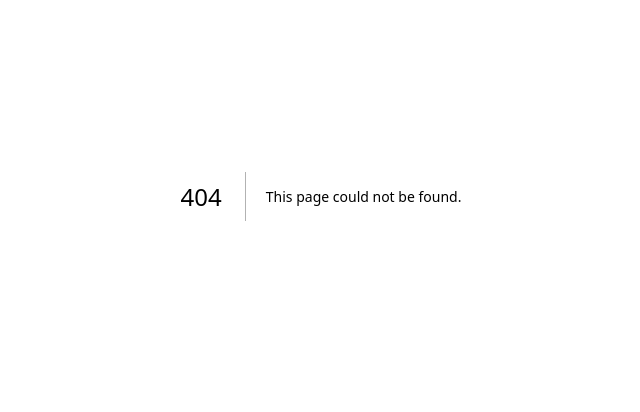
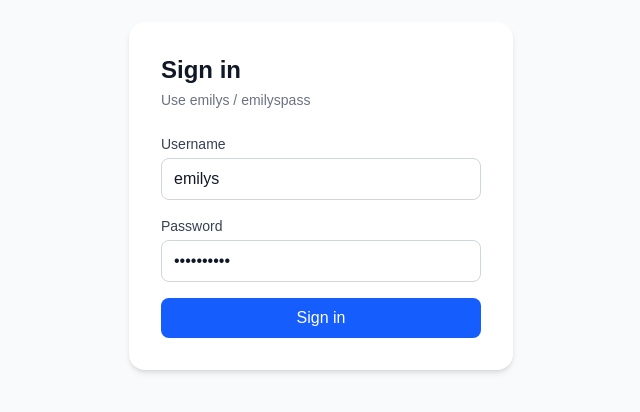
Before and after one commit to shubhs7799/dummyjson-admin-dashboard, a Next.js app: page /login in a window 1280 px wide. Before the commit this address had no page. Shown: the part 204-616 px from the top of the page, without its empty margins (319-959 px from the left). Built offline with nearby package versions, Linux system fonts and the light colour scheme; no server answers.

Commit message:
feat: add login page and auth service

```diff
--- a/src/app/layout.js
+++ b/src/app/layout.js
@@ -12,8 +12,8 @@ const geistMono = Geist_Mono({
 });
 
 export const metadata = {
-  title: "Create Next App",
-  description: "Generated by create next app",
+  title: "Product Admin Dashboard",
+  description: "Admin dashboard to manage products (DummyJSON API).",
 };
 
 export default function RootLayout({ children }) {
--- /dev/null
+++ b/src/app/login/page.js
@@ -0,0 +1,130 @@
+"use client";
+// src/app/login/page.js
+// Login screen. "use client" because it uses React state and event handlers.
+// Responsibilities:
+//  - collect username + password
+//  - basic validation (both required)
+//  - call the auth service
+//  - show an error message on failure
+//  - disable the button while submitting so rapid clicks can't fire
+//    multiple login requests (an assignment rule)
+
+import { useState } from "react";
+import { useRouter } from "next/navigation";
+import { login } from "@/services/authService";
+import { setToken } from "@/lib/token";
+
+export default function LoginPage() {
+  const router = useRouter();
+
+  // Controlled form fields. Prefilled with the assignment's demo credentials
+  // so testing is quick; the user can change them.
+  const [username, setUsername] = useState("emilys");
+  const [password, setPassword] = useState("emilyspass");
+
+  // UI state: an error message to show, and whether a request is in flight.
+  const [error, setError] = useState("");
+  const [submitting, setSubmitting] = useState(false);
+
+  async function handleSubmit(e) {
+    e.preventDefault();
+
+    // Guard: if a request is already running, ignore extra clicks/submits.
+    if (submitting) return;
+
+    // Simple client-side validation before hitting the API.
+    if (!username.trim() || !password.trim()) {
+      setError("Please enter both username and password.");
+      return;
+    }
+
+    setError("");
+    setSubmitting(true);
+    try {
+      // Call the auth service (which uses the shared axios instance).
+      const data = await login({ username: username.trim(), password });
+      // Save the token so the axios interceptor attaches it to future requests.
+      setToken(data.accessToken);
+      // Go to the products page (built in a later task).
+      router.push("/products");
+    } catch (err) {
+      // err is the normalized error from the axios interceptor.
+      // DummyJSON returns "Invalid credentials" on wrong username/password.
+      setError(err?.message || "Login failed. Please try again.");
+    } finally {
+      // Always re-enable the button, whether we succeeded or failed.
+      setSubmitting(false);
+    }
+  }
+
+  return (
+    <main className="flex min-h-screen items-center justify-center bg-gray-50 px-4">
+      <div className="w-full max-w-sm rounded-2xl bg-white p-8 shadow-md">
+        <h1 className="mb-1 text-2xl font-bold text-gray-900">Sign in</h1>
+        <p className="mb-6 text-sm text-gray-500">
+          Use <span className="font-medium">emilys</span> /{" "}
+          <span className="font-medium">emilyspass</span>
+        </p>
+
+        <form onSubmit={handleSubmit} className="space-y-4" noValidate>
+          {/* Username field */}
+          <div>
+            <label
+              htmlFor="username"
+              className="mb-1 block text-sm font-medium text-gray-700"
+            >
+              Username
+            </label>
+            <input
+              id="username"
+              type="text"
+              value={username}
+              onChange={(e) => setUsername(e.target.value)}
+              autoComplete="username"
+              className="w-full rounded-lg border border-gray-300 px-3 py-2 text-gray-900 outline-none focus:border-blue-500 focus:ring-2 focus:ring-blue-200"
+              placeholder="Enter username"
+            />
+          </div>
+
+          {/* Password field */}
+          <div>
+            <label
+              htmlFor="password"
+              className="mb-1 block text-sm font-medium text-gray-700"
+            >
+              Password
+            </label>
+            <input
+              id="password"
+              type="password"
+              value={password}
+              onChange={(e) => setPassword(e.target.value)}
+              autoComplete="current-password"
+              className="w-full rounded-lg border border-gray-300 px-3 py-2 text-gray-900 outline-none focus:border-blue-500 focus:ring-2 focus:ring-blue-200"
+              placeholder="Enter password"
+            />
+          </div>
+
+          {/* Error message (only shown when there is one) */}
+          {error && (
+            <p
+              role="alert"
+              className="rounded-lg bg-red-50 px-3 py-2 text-sm text-red-700"
+            >
+              {error}
+            </p>
+          )}
+
+          {/* Submit button. Disabled + label change while submitting. */}
+          <button
+            type="submit"
+            disabled={submitting}
+            className="w-full rounded-lg bg-blue-600 px-4 py-2 font-medium text-white transition hover:bg-blue-700 disabled:cursor-not-allowed disabled:bg-blue-400"
+          >
+            {submitting ? "Signing in..." : "Sign in"}
+          </button>
+        </form>
+      </div>
+    </main>
+  );
+}
--- a/src/app/page.js
+++ b/src/app/page.js
@@ -1,69 +1,10 @@
-import Image from "next/image";
+// src/app/page.js
+// The app's entry point. For now it simply forwards visitors to the login page.
+// Later, once auth + products exist, the root can decide: logged in -> /products,
+// logged out -> /login. redirect() is the App Router way to do a server redirect.
+
+import { redirect } from "next/navigation";
 
 export default function Home() {
-  return (
-    <div className="flex flex-col flex-1 items-center justify-center bg-zinc-50 font-sans dark:bg-black">
-      <main className="flex flex-1 w-full max-w-3xl flex-col items-center justify-between py-32 px-16 bg-white dark:bg-black sm:items-start">
-        <Image
-          className="dark:invert h-5 w-[100px]"
-          src="/next.svg"
-          alt="Next.js logo"
-          width={100}
-          height={20}
-          priority
-        />
-        <div className="flex flex-col items-center gap-6 text-center sm:items-start sm:text-left">
-          <h1 className="max-w-xs text-3xl font-semibold leading-10 tracking-tight text-black dark:text-zinc-50">
-            To get started, edit the{" "}
-            <code className="rounded bg-black/[.06] px-1.5 py-0.5 font-mono text-[0.9em] dark:bg-white/[.08]">
-              page.js
-            </code>{" "}
-            file.
-          </h1>
-          <p className="max-w-md text-lg leading-8 text-zinc-600 dark:text-zinc-400">
-            Looking for a starting point or more instructions? Head over to{" "}
-            <a
-              href="https://vercel.com/templates?framework=next.js&utm_source=create-next-app&utm_medium=appdir-template-tw&utm_campaign=create-next-app"
-              className="font-medium text-zinc-950 dark:text-zinc-50"
-            >
-              Templates
-            </a>{" "}
-            or the{" "}
-            <a
-              href="https://nextjs.org/learn?utm_source=create-next-app&utm_medium=appdir-template-tw&utm_campaign=create-next-app"
-              className="font-medium text-zinc-950 dark:text-zinc-50"
-            >
-              Learning
-            </a>{" "}
-            center.
-          </p>
-        </div>
-        <div className="flex flex-col gap-4 text-base font-medium sm:flex-row">
-          <a
-            className="flex h-12 w-full items-center justify-center gap-2 rounded-full bg-foreground px-5 text-background transition-colors hover:bg-[#383838] dark:hover:bg-[#ccc] md:w-[158px]"
-            href="https://vercel.com/new?utm_source=create-next-app&utm_medium=appdir-template-tw&utm_campaign=create-next-app"
-            target="_blank"
-            rel="noopener noreferrer"
-          >
-            <Image
-              className="dark:invert h-[14px] w-4"
-              src="/vercel.svg"
-              alt="Vercel logomark"
-              width={16}
-              height={14}
-            />
-            Deploy Now
-          </a>
-          <a
-            className="flex h-12 w-full items-center justify-center rounded-full border border-solid border-black/[.08] px-5 transition-colors hover:border-transparent hover:bg-black/[.04] dark:border-white/[.145] dark:hover:bg-[#1a1a1a] md:w-[158px]"
-            href="https://nextjs.org/docs?utm_source=create-next-app&utm_medium=appdir-template-tw&utm_campaign=create-next-app"
-            target="_blank"
-            rel="noopener noreferrer"
-          >
-            Documentation
-          </a>
-        </div>
-      </main>
-    </div>
-  );
+  redirect("/login");
 }
--- /dev/null
+++ b/src/services/authService.js
@@ -0,0 +1,27 @@
+// src/services/authService.js
+// All authentication-related API calls live here, NOT inside the UI.
+// The components just call these functions and react to the result.
+
+import api from "@/lib/axios";
+
+// Log the user in against DummyJSON's POST /auth/login.
+// Returns the full response data: { accessToken, refreshToken, id, username, ... }.
+// Any error is already normalized by the axios response interceptor into
+// { status, message, data }, so the caller can just read `err.message`.
+export async function login({ username, password }) {
+  const response = await api.post("/auth/login", {
+    username,
+    password,
+    // Token lifetime in minutes. 60 = valid for an hour after login.
+    expiresInMins: 60,
+  });
+  return response.data;
+}
+
+// Fetch the current logged-in user using the stored token.
+// DummyJSON exposes GET /auth/me for this. Our request interceptor
+// automatically attaches the Bearer token, so no manual header needed.
+export async function getCurrentUser() {
+  const response = await api.get("/auth/me");
+  return response.data;
+}
```
